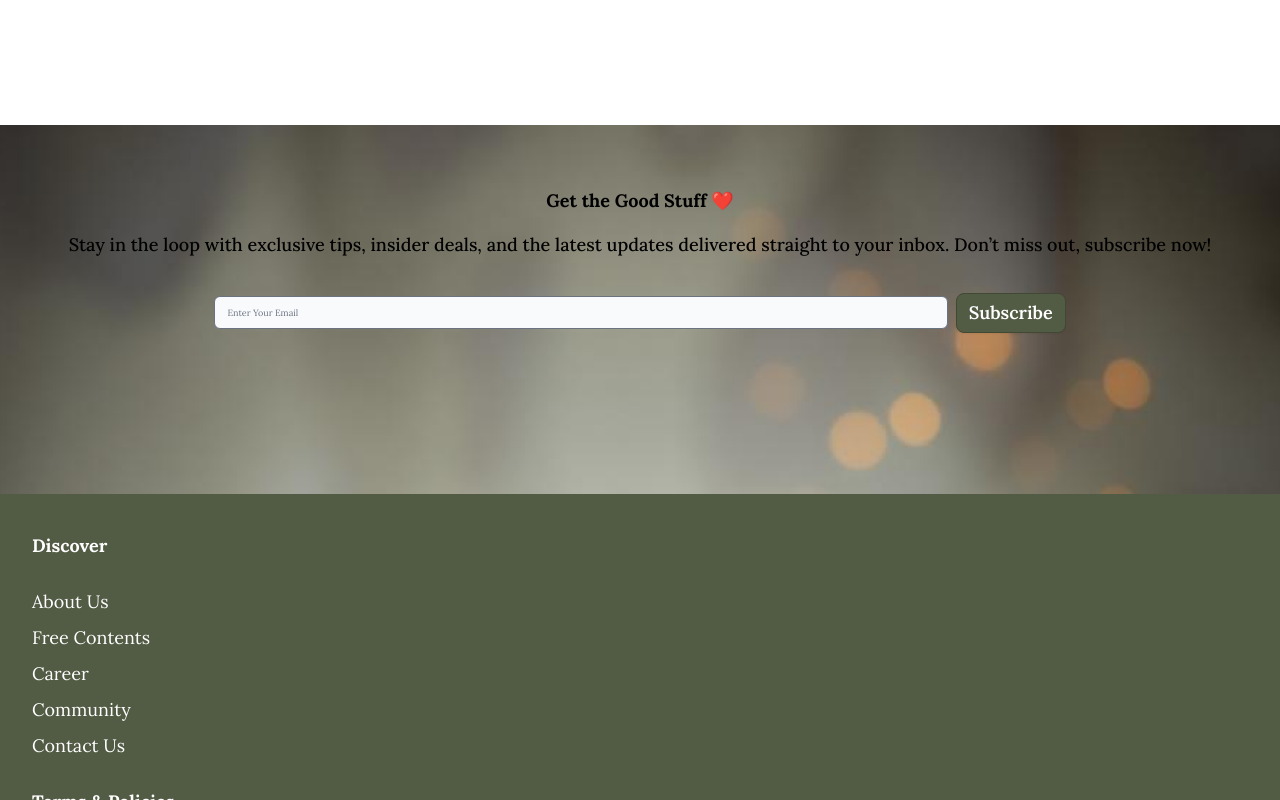
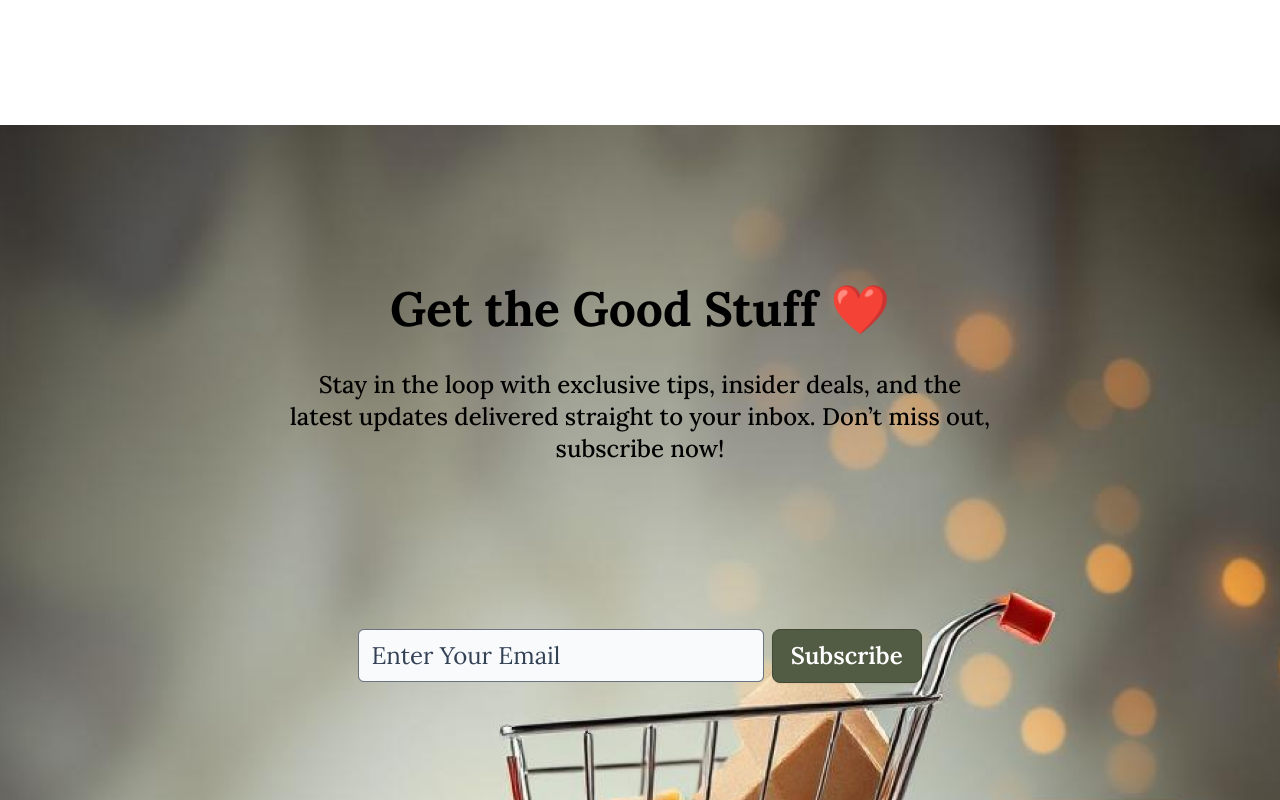
Before and after one commit to Design-Simplified/FE, a Next.js app: page / in a window 1280 px wide. Shown: the part 7760-8560 px from the top of the page. Built offline with nearby package versions, Linux system fonts and the light colour scheme; no server answers.

Commit message:
feat: add dekstop sixth section landing page

```diff
--- a/src/app/(LandingPage)/_components/LandingPage/SixthSection.tsx
+++ b/src/app/(LandingPage)/_components/LandingPage/SixthSection.tsx
@@ -8,36 +8,40 @@
 export default function SixthSection() {
   const methods = useForm();
   return (
-    <div className="w-full relative py-16 px-8">
+    <div className="w-full relative py-16 px-8 sm:px-20 md:px-32 lg:px-72 sm:py-40 sm:min-h-[800px]">
       <div className="w-full flex flex-col gap-9">
-        <div className="title w-full flex flex-col gap-5">
-          <Typography font="Lora" weight="bold" className="text-lg text-center">
+        <div className="title w-full flex flex-col gap-5 lg:gap-9 sm:gap-6">
+          <Typography
+            font="Lora"
+            weight="bold"
+            className="text-lg text-center xl:text-5xl lg:text-4xl md:text-3xl sm:text-2xl"
+          >
             Get the Good Stuff ❤️
           </Typography>
           <Typography
             font="Lora"
             weight="medium"
-            className="text-xs text-center"
+            className="text-xs text-center xl:text-2xl lg:text-xl md:text-lg sm:text-base"
           >
             Stay in the loop with exclusive tips, insider deals, and the latest
             updates delivered straight to your inbox. Don’t miss out, subscribe
             now!
           </Typography>
         </div>
-        <div className="subscribeButton w-full flex justify-center items-center">
+        <div className="subscribeButton w-full flex justify-center items-center xl:mt-32 lg:mt-28 md:mt-24 sm:mt-20">
           <FormProvider {...methods}>
-            <form className="w-[70%] flex flex-row gap-2 justify-center items-center">
+            <form className="w-[70%] flex flex-row gap-2 justify-center items-center sm:w-[80%]">
               <Input
                 id="Email"
                 type="email"
                 placeholder="Enter Your Email"
-                className="placeholder:text-[9px] text-[9px]"
+                className="placeholder:text-[9px] text-[9px] placeholder:text-slate-700 xl:placeholder:text-2xl xl:text-2xl lg:text-xl md:text-lg sm:text-base lg:placeholder:text-xl md:placeholder:text-lg sm:placeholder:text-base"
               />
               <Button variant="green" type="submit" className="py-1">
                 <Typography
                   font="Lora"
                   weight="semibold"
-                  className="text-[8px]  text-white"
+                  className="text-[8px]  text-white xl:text-2xl lg:text-xl md:text-lg sm:text-base sm:p-1 lg:p-1.5"
                 >
                   Subscribe
                 </Typography>
@@ -46,14 +50,14 @@
           </FormProvider>
         </div>
       </div>
-      <section className="absolute w-full left-0 top-0 -z-[1000]">
+      <section className="absolute w-full left-0 top-0 -z-[1000] sm:min-h-[800px]">
         <NextImage
           src="/LandingPage/bgSection6Mobile.png"
           alt="Good Stuff"
           width={390}
           height={337}
-          className="rounded-lg w-full absolute top-0 left-0"
-          imgClassName="w-full object-cover"
+          className="rounded-lg w-full absolute top-0 left-0 sm:min-h-[900px]"
+          imgClassName="w-full object-cover sm:min-h-[950px]"
         />
       </section>
     </div>
```
